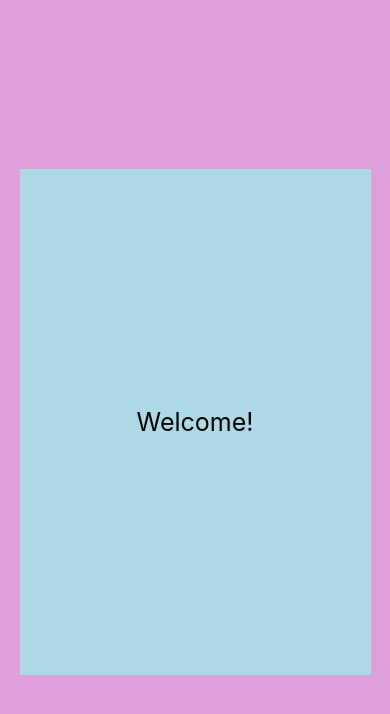
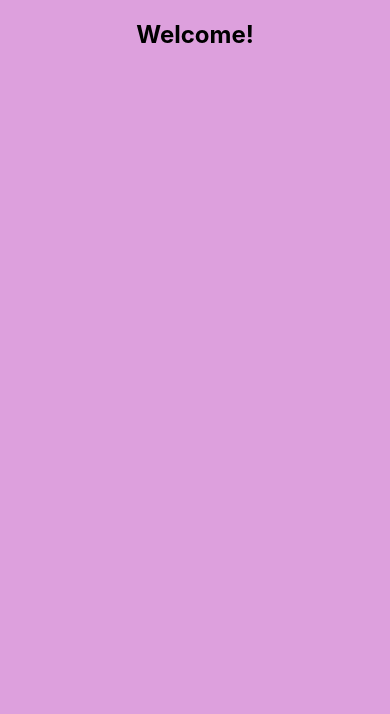
Before and after one commit to amontalvof/react-native-demo, a React Native app: screen / in a window 390 px wide. Shown: the top 714 px of the page. Built offline with nearby package versions, Linux system fonts and the light colour scheme.

Commit message:
feat: SafeAreaView

```diff
--- a/App.js
+++ b/App.js
@@ -1,47 +1,32 @@
-import { StyleSheet, Text, View, useWindowDimensions } from 'react-native';
+import { StyleSheet, Text, View, SafeAreaView } from 'react-native';
 
 export default function App() {
-    const windowWidth = useWindowDimensions().width;
-    const windowHeight = useWindowDimensions().height;
     return (
-        <View style={styles.container}>
-            <View
-                style={[
-                    styles.box,
-                    {
-                        width: windowWidth > 500 ? '70%' : '90%',
-                        height: windowHeight > 600 ? '60%' : '90%',
-                    },
-                ]}
-            >
-                <Text style={{ fontSize: windowWidth > 500 ? 50 : 25 }}>
-                    Welcome!
-                </Text>
+        <SafeAreaView style={styles.safeContainer}>
+            <View style={styles.container}>
+                <View style={styles.box}>
+                    <Text style={styles.text}>Welcome!</Text>
+                </View>
             </View>
-        </View>
+        </SafeAreaView>
     );
 }
 
-// const windowWidth = Dimensions.get('window').width;
-// const windowHeight = Dimensions.get('window').height;
-
-// console.log({ windowWidth, windowHeight });
-
 const styles = StyleSheet.create({
+    safeContainer: {
+        flex: 1,
+        backgroundColor: 'plum',
+    },
     container: {
         flex: 1,
         backgroundColor: 'plum',
-        alignItems: 'center',
-        justifyContent: 'center',
     },
     box: {
-        // width: windowWidth > 500 ? '70%' : '90%',
-        // height: windowHeight > 600 ? '60%' : '90%',
-        backgroundColor: 'lightblue',
-        alignItems: 'center',
-        justifyContent: 'center',
+        padding: 20,
     },
-    // text: {
-    //     fontSize: windowWidth > 500 ? 50 : 30,
-    // },
+    text: {
+        fontSize: 24,
+        fontWeight: 'bold',
+        textAlign: 'center',
+    },
 });
```
Also changed, not shown: src/dimensionsComponents/index.jsx (added, +47 -0 lines).
